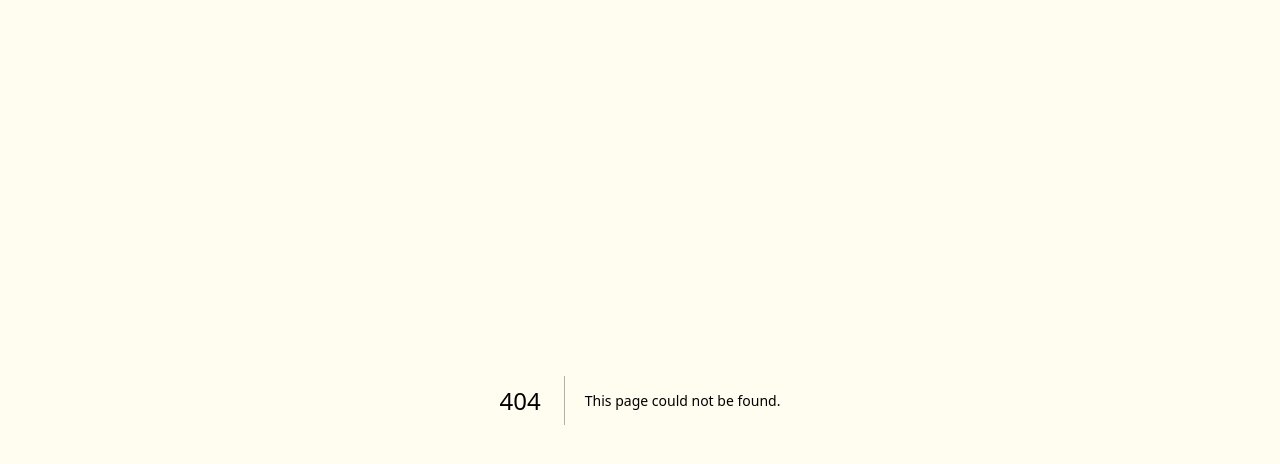
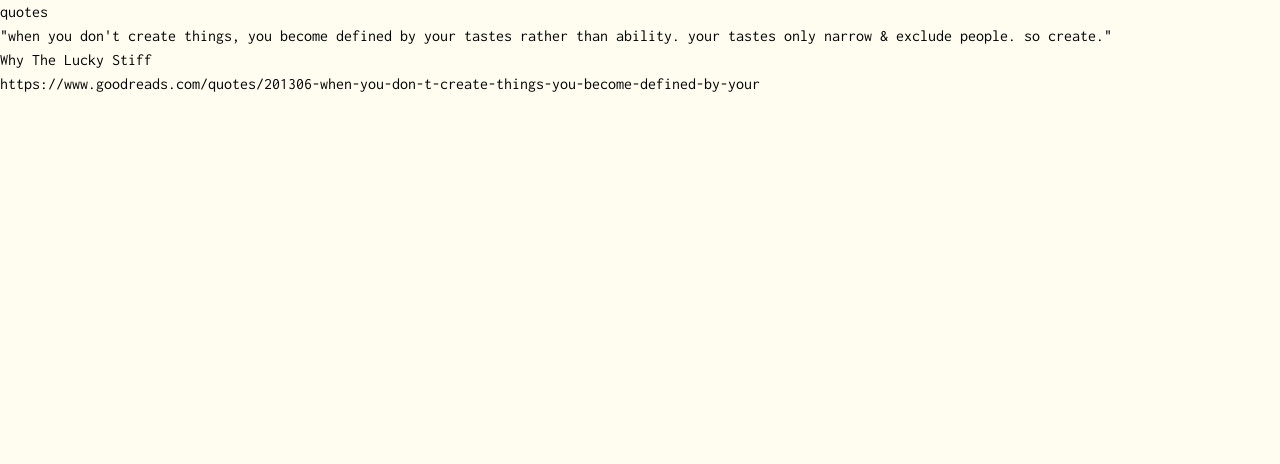
Before and after one commit to Ding-Fan/blog-nextra, a Next.js app: page /quotes in a window 1280 px wide. Before the commit this address had no page. Shown: the top 464 px of the page. Built offline with nearby package versions, Linux system fonts and the light colour scheme.

Commit message:
:memo: Update

```diff
--- /dev/null
+++ b/pages/quotes.mdx
@@ -0,0 +1,5 @@
+# quotes
+
+- "when you don't create things, you become defined by your tastes rather than ability. your tastes only narrow & exclude people. so create."
+  - Why The Lucky Stiff
+  - https://www.goodreads.com/quotes/201306-when-you-don-t-create-things-you-become-defined-by-your
```
Also changed, not shown: pages/Archives/chatgpt.mdx (+2 -0 lines).
